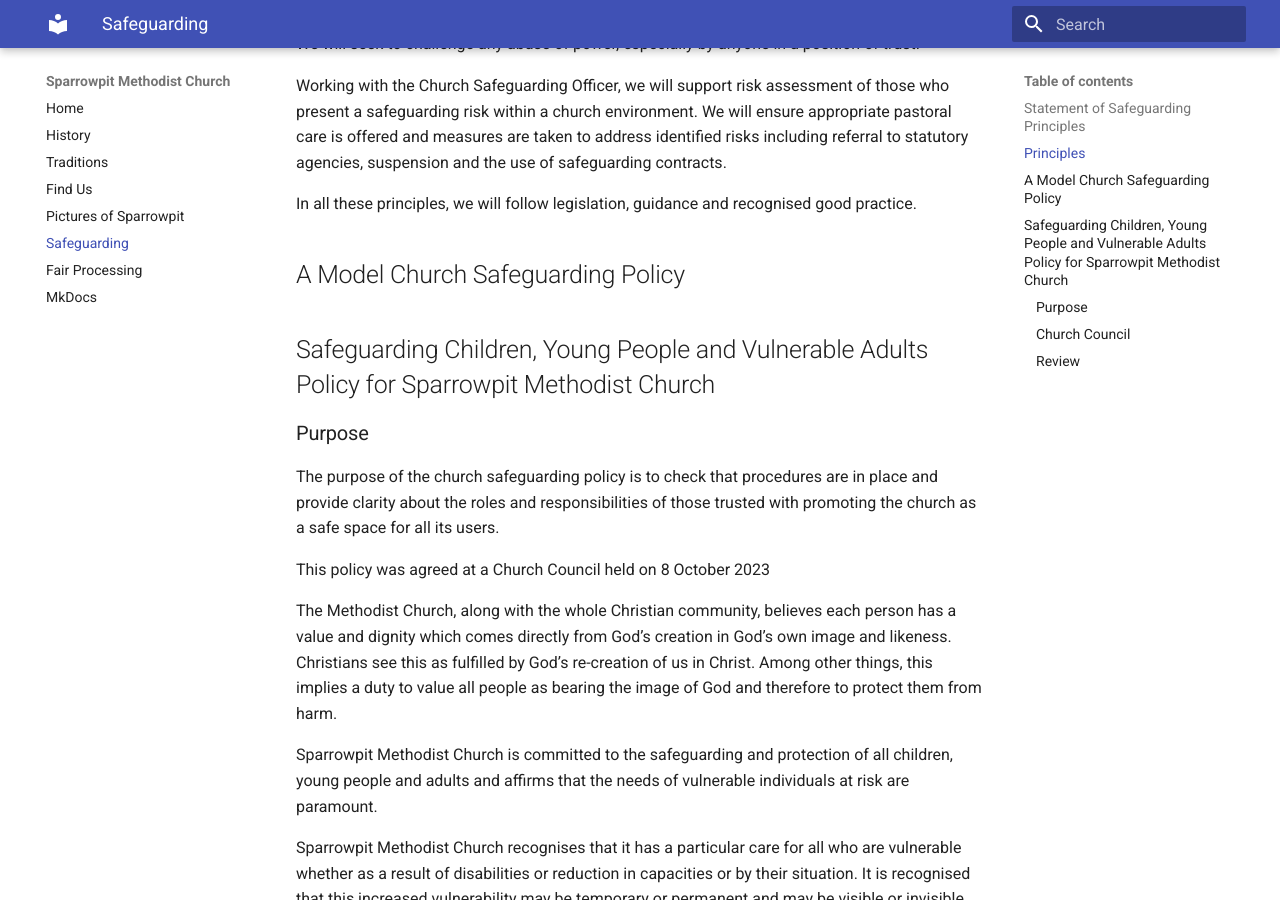
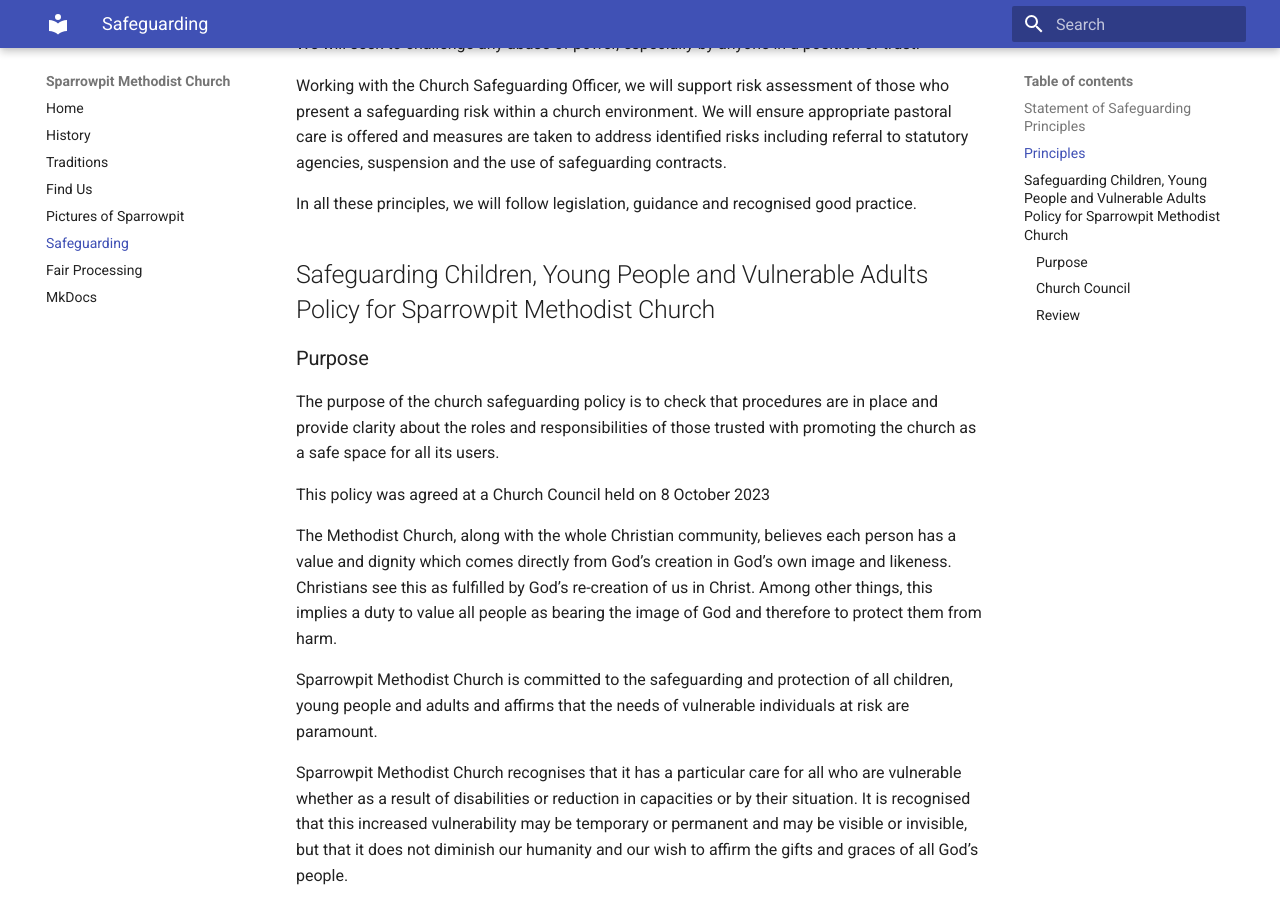
Before and after one commit to Sparrowpit-Methodist/website, an MkDocs documentation site: the page built from docs/safeguarding.md, in a window 1280 px wide and 900 px high, scrolled down 1106 px. Built offline with MkDocs 1.6.1 and Material for MkDocs 9.7.7, drawn with Linux system fonts in a browser that asks for light colours.

Commit message:
Delete placeholder header from safeguarding

```diff
--- a/docs/safeguarding.md
+++ b/docs/safeguarding.md
@@ -34,9 +34,6 @@ We will seek to challenge any abuse of power, especially by anyone in a position
 Working with the Church Safeguarding Officer, we will support risk assessment of those who present a safeguarding risk within a church environment.  We will ensure appropriate pastoral care is offered and measures are taken to address identified risks including referral to statutory agencies, suspension and the use of safeguarding contracts.
 
 In all these principles, we will follow legislation, guidance and recognised good practice.
-
-
-##A Model Church Safeguarding Policy
 
 ##Safeguarding Children, Young People and Vulnerable Adults Policy for Sparrowpit  Methodist Church
 
--- a/mkdocs.yml
+++ b/mkdocs.yml
@@ -15,3 +15,6 @@ markdown_extensions:
   - attr_list
   - md_in_html
   - tables
+  - admonition
+  - pymdownx.details
+  - pymdownx.superfences
```
